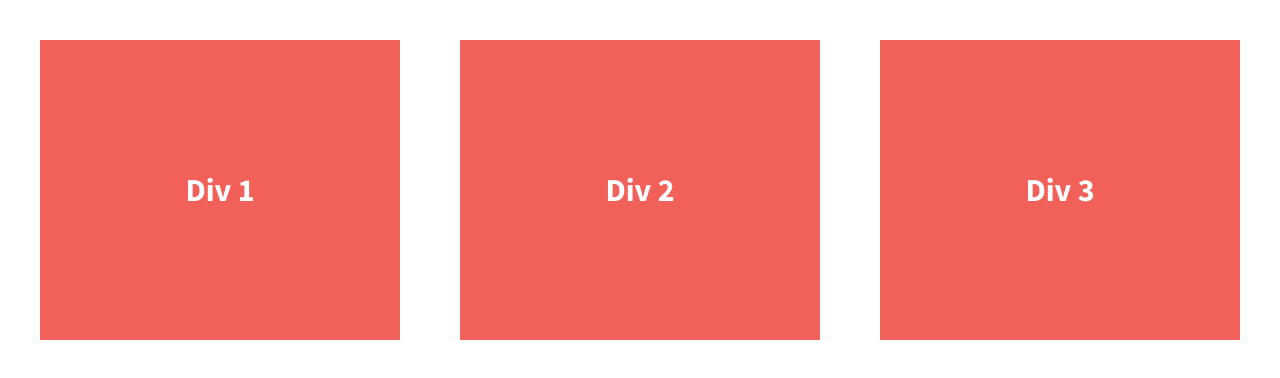
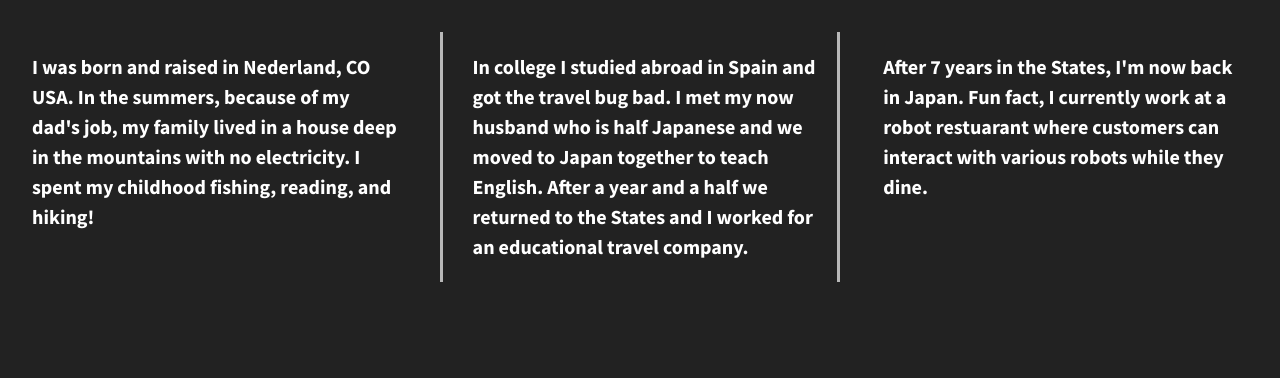
Before and after one commit to CrystalB-hub/divs-flexbox, a plain HTML site: page index.html in a window 1280 px wide. Drawn offline with nearby package versions, Linux system fonts and the light colour scheme.

Commit message:
Personalized HTML, updated CSS

```diff
--- a/css/main.css
+++ b/css/main.css
@@ -97,35 +97,43 @@ textarea {
 
 
 html {
-  background-color: #fff;
+  background-color: #222;
   height: 100%;
+  width: 100%;
 }
 
 body {
   font-family: 'Source Sans Pro', sans-serif;
+  font-weight: 700;
   padding: 2em;
-  font-size: 1.25em;
+  color: #fff;
   height: 100%;
 }
 
 .wrapper {
-  font-weight: 700;
   display: flex;
   justify-content: space-between;
+  align-items: flex-start;
+  height: auto;
 }
 
 .div-1, .div-2, .div-3 {
-  /*give the divs a width of 30%, add display:flex, set justify-content and align-items to center*/
+  line-height: 1.5em;
+  font-size: 1.25em;
   color: #fff;
-  line-height: 1.5em;
-  font-size: 1.6em;
-  background-color: #f16059;
-  height: 300px;
   display: flex;
-  width: 30%;
   justify-content: center;
   align-items: center;
+  width: 30%;
 }
+
+
+.div-2 {
+    border-right: solid #B8B8B8;
+    border-left: solid #B8B8B8;
+    padding-left: 1.5em;
+}
+
 
 
 
--- a/index.html
+++ b/index.html
@@ -23,13 +23,13 @@
 
         <section class="wrapper">
             <div class="div-1">
-                Div 1
+                <p>I was born and raised in Nederland, CO USA. In the summers, because of my dad's job, my family lived in a house deep in the mountains with no electricity. I spent my childhood fishing, reading, and hiking!</p>
             </div>
             <div class="div-2">
-                Div 2
+                <p>In college I studied abroad in Spain and got the travel bug bad. I met my now husband who is half Japanese and we moved to Japan together to teach English. After a year and a half we returned to the States and I worked for an educational travel company.</p>
             </div>
             <div class="div-3">
-                Div 3
+                <p>After 7 years in the States, I'm now back in Japan. Fun fact, I currently work at a robot restuarant where customers can interact with various robots while they dine.</p>
             </div>
         </section>
 
```
